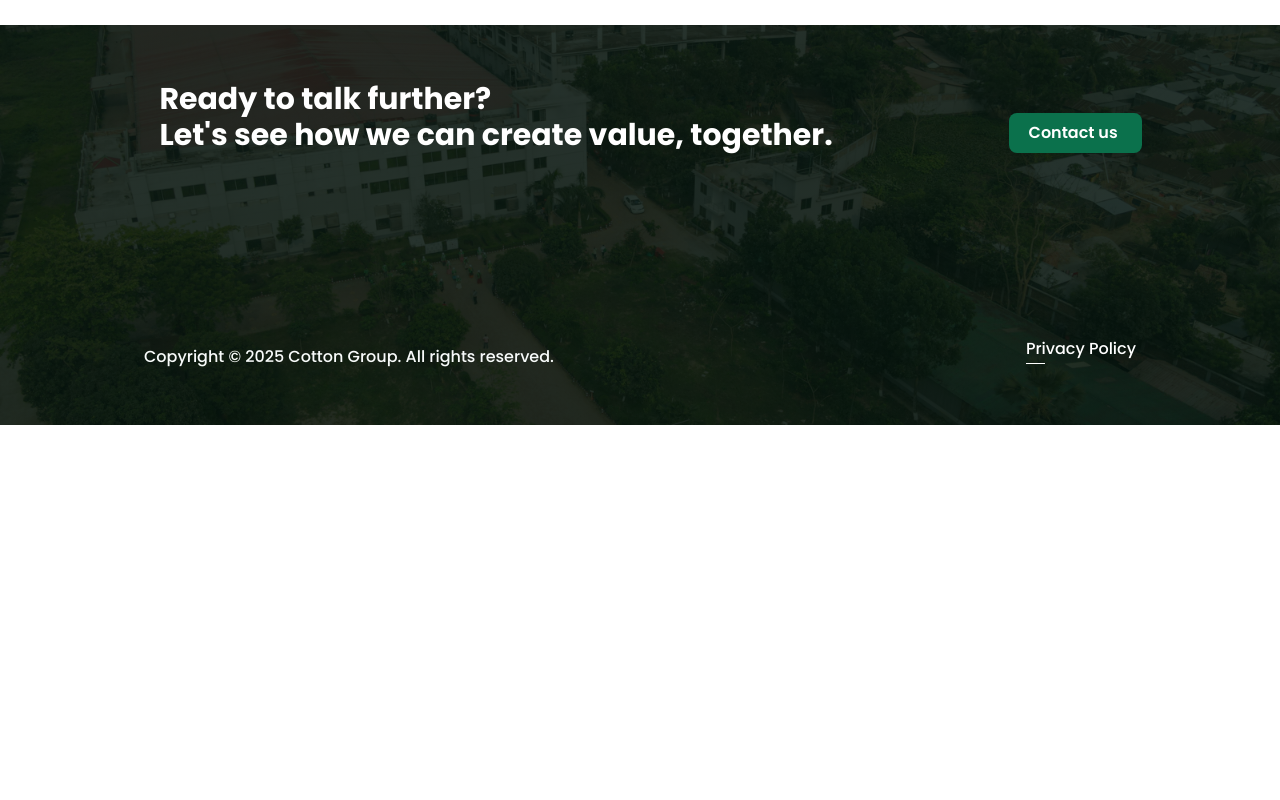
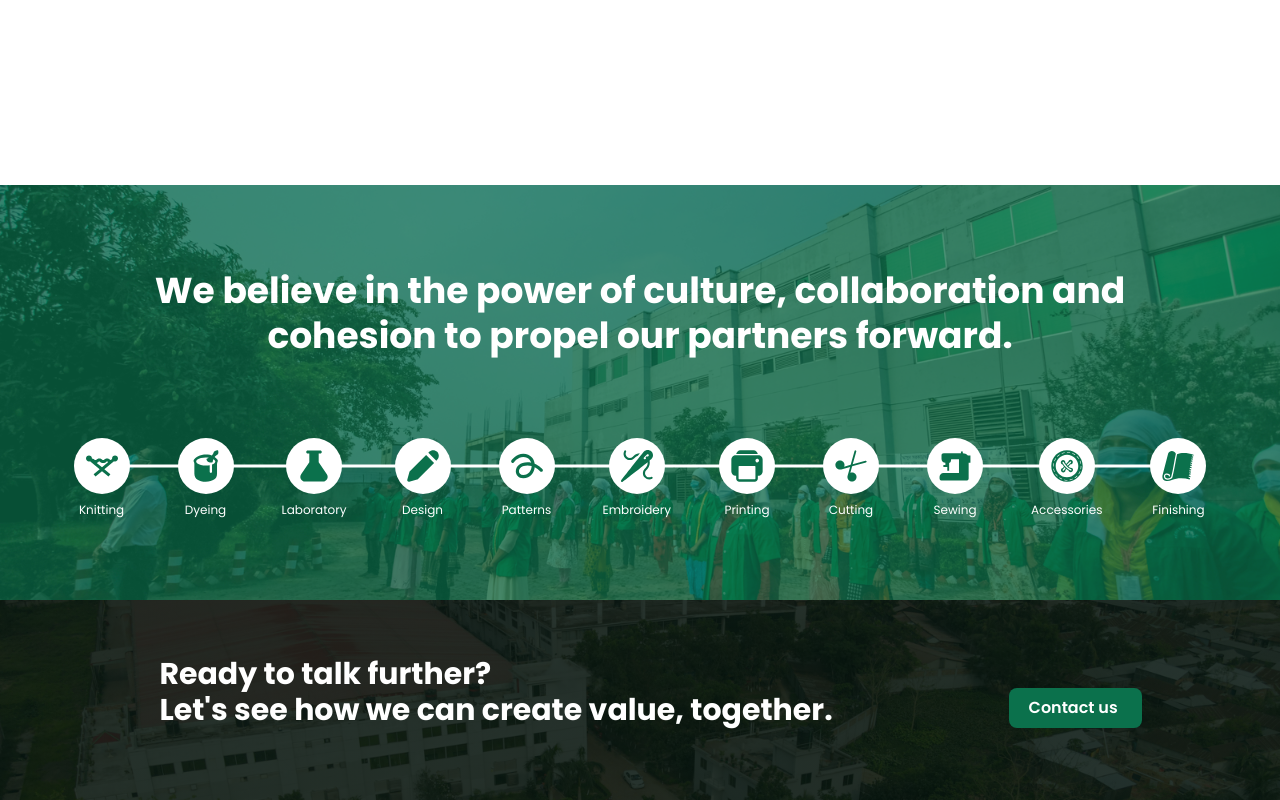
Before and after one commit to cottonSdtNadim/cotton-website-task, a React (Vite) app: page /work in a window 1280 px wide. Shown: the part 1539-2339 px from the top of the page. Before the commit the page ends 1964 px from the top, so only its background shows below. Built offline with nearby package versions, Linux system fonts and the light colour scheme.

Commit message:
culture collaboration added

```diff
--- /dev/null
+++ b/src/components/CultureCollaboration.jsx
@@ -0,0 +1,75 @@
+import cottonFactory from "../assets/images/cotton-factory-2.jpg";
+import knittingIcon from "../assets/svgs/Knitting.svg";
+import dyeingIcon from "../assets/svgs/Dyeing.svg";
+import laboratoryIcon from "../assets/svgs/Laboratory.svg";
+import designIcon from "../assets/svgs/Design.svg";
+import patternsIcon from "../assets/svgs/Patterns.svg";
+import embroideryIcon from "../assets/svgs/Embroidary.svg";
+import printingIcon from "../assets/svgs/Printing.svg";
+import cuttingIcon from "../assets/svgs/Cutting.svg";
+import sewingIcon from "../assets/svgs/Sewing.svg";
+import accessoriesIcon from "../assets/svgs/Accessories.svg";
+import finishingIcon from "../assets/svgs/Finishing.svg";
+import { content } from "../content/content";
+
+const CultureCollaboration = () => {
+
+    const {heading} = content.en.workPage.cultureCollaboration;
+
+  const processSteps = [
+    { icon: knittingIcon, label: "Knitting" },
+    { icon: dyeingIcon, label: "Dyeing" },
+    { icon: laboratoryIcon, label: "Laboratory" },
+    { icon: designIcon, label: "Design" },
+    { icon: patternsIcon, label: "Patterns" },
+    { icon: embroideryIcon, label: "Embroidery" },
+    { icon: printingIcon, label: "Printing" },
+    { icon: cuttingIcon, label: "Cutting" },
+    { icon: sewingIcon, label: "Sewing" },
+    { icon: accessoriesIcon, label: "Accessories" },
+    { icon: finishingIcon, label: "Finishing" }
+  ];
+
+  return (
+    <div className="mt-40 relative">
+      {/* Background Image with Overlay */}
+      <div className="relative">
+        <img
+          src={cottonFactory}
+          alt="Cotton Factory"
+          className="w-full h-[415px] object-cover"
+        />
+        {/* Green Overlay */}
+        <div className="absolute inset-0 bg-[#0B714C] opacity-70"></div>
+      </div>
+
+      {/* Content Container */}
+      <div className="absolute inset-0 flex flex-col items-center justify-center px-6">
+        {/* Main Heading */}
+        <h2 className="text-white text-4xl font-bold text-center max-w-5xl leading-tight mb-20">
+         {heading}
+        </h2>
+
+        {/* Process Steps with Connected Lines */}
+        <div className="flex items-center justify-center relative max-w-5xl">
+          {/* Horizontal Line that spans across all icons */}
+          <div className="absolute h-[3px] bg-white w-full top-7 transform -translate-y-1/2"></div>
+
+          {/* Process Steps */}
+          <div className="flex justify-center items-center gap-4">
+            {processSteps.map((step) => (
+              <div key={step.label} className="flex flex-col items-center mx-4">
+                <div className="bg-white rounded-full w-14 h-14 flex items-center justify-center z-10">
+                  <img src={step.icon} alt={step.label} className="w-8 h-8" />
+                </div>
+                <p className="text-white text-xs mt-2">{step.label}</p>
+              </div>
+            ))}
+          </div>
+        </div>
+      </div>
+    </div>
+  );
+};
+
+export default CultureCollaboration;
--- a/src/content/content.js
+++ b/src/content/content.js
@@ -122,6 +122,9 @@ export const content = {
       chairman: {
         name: 'Shaheen Mahmud',
         designation: 'Founder and Chairman'
+      },
+      cultureCollaboration: {
+        heading: 'We believe in the power of culture, collaboration and cohesion to propel our partners forward.',
       }
     }
   },
--- a/src/pages/Work.jsx
+++ b/src/pages/Work.jsx
@@ -1,4 +1,5 @@
 import image from "../assets/images/covers/machines.png";
+import CultureCollaboration from "../components/CultureCollaboration";
 import CustomerRelationship from "../components/CustomerRelationship";
 import Partners from "../components/Partners";
 import { content } from "../content/content";
@@ -21,6 +22,7 @@ const Work = () => {
         ></CustomerRelationship>
       </div>
       <Partners></Partners>
+      <CultureCollaboration></CultureCollaboration>
     </div>
   );
 };
```
Also changed, not shown: src/assets/images/cotton-factory-2.jpg (added).
